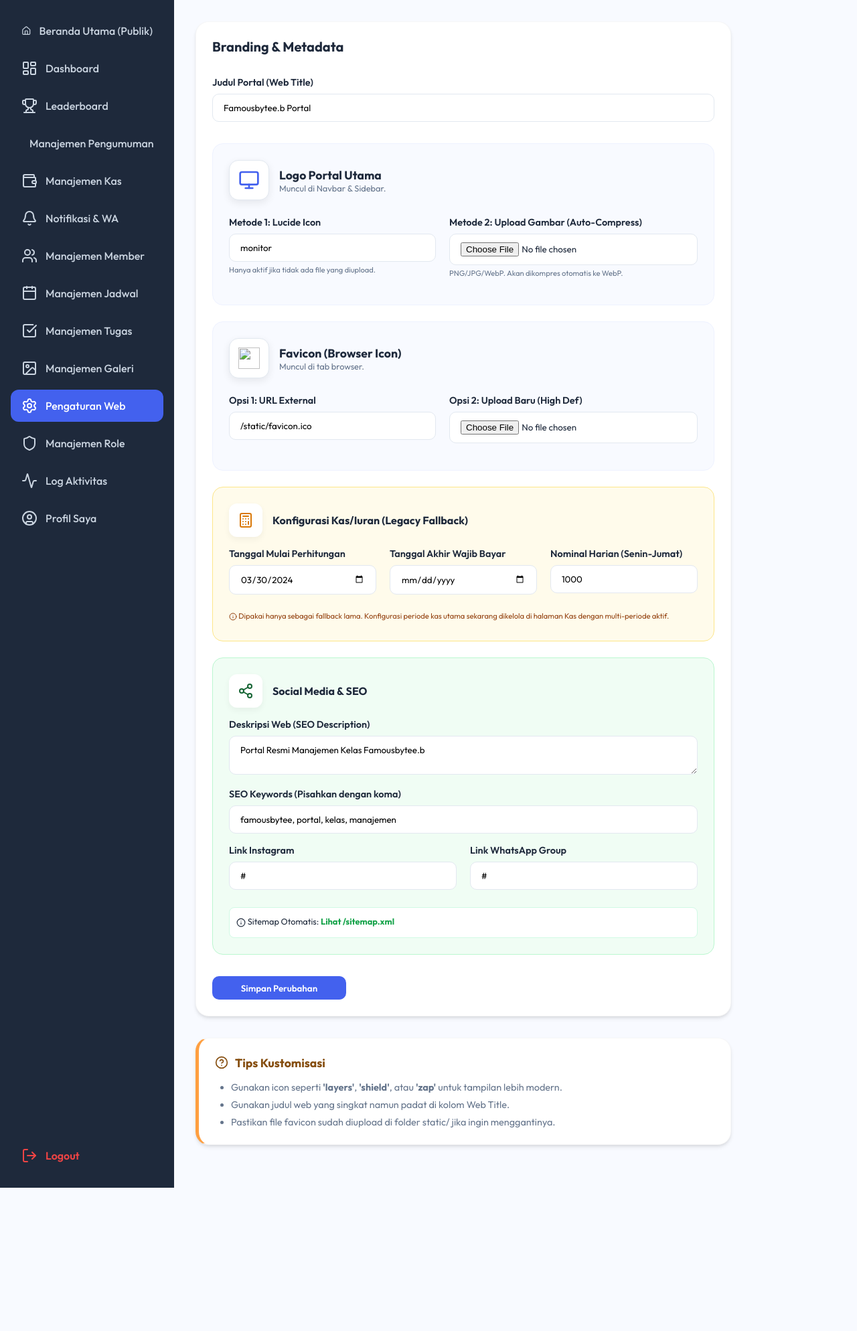
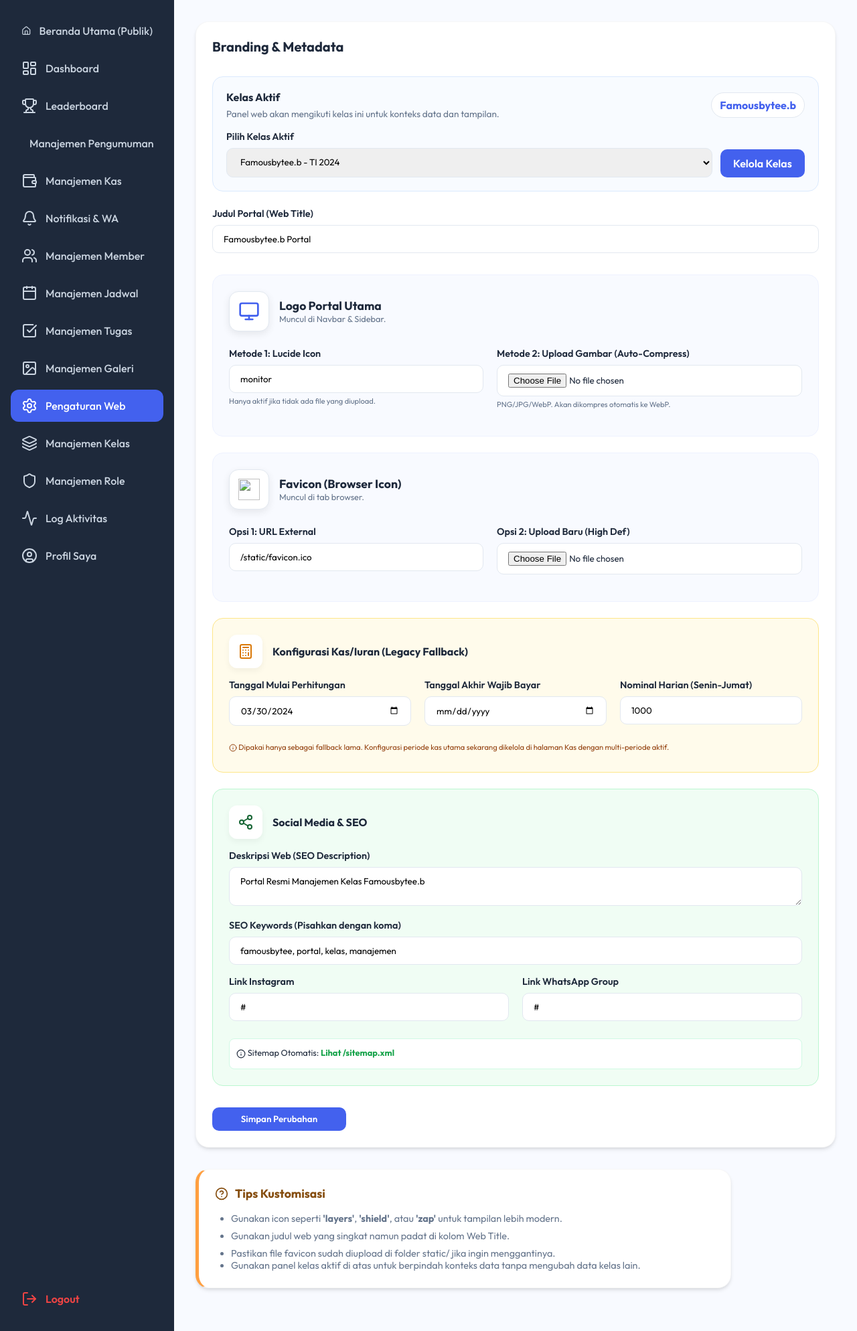
Before and after one commit to aris0996/famousbytee, a Flask app: page /settings in a window 1280 px wide. Shown: the part 67-2055 px from the top of the page at 67% size. Before the commit the page ends 1841 px from the top, so only its background shows below. Run offline with Flask 3, Linux system fonts and the light colour scheme; a user stored in the database is signed in; data comes from the database, SQL or seed files in the repository; some libraries are stand-ins or nearby versions.

Commit message:
feat(classroom): add active classroom switch and class management
- Add active classroom selection in web settings with permission checks
- Update user active classroom on form submission if allowed
- Display active classroom info on user profile page
- Provide classroom dropdown and management link in settings page
- Implement new route and template for classroom management
- Restrict classroom management access based on user roles
- Enforce unique classroom names during creation
- Add classroom management link to navigation for role managers
- Improve settings page layout for active classroom panel and instructions

```diff
--- a/app.py
+++ b/app.py
@@ -2586,7 +2586,25 @@ def manage_settings():
                 if setting: setting.value = val
                 else: db.session.add(SystemSetting(key=key, value=val))
 
-        # 2. Handle Branding File Uploads (Logo/Favicon) with Auto-Compression
+        # 2. Handle active classroom switch from web settings
+        classroom_id = request.form.get('active_classroom_id')
+        if classroom_id is not None and str(classroom_id).strip():
+            try:
+                classroom_id = int(classroom_id)
+                if current_user.role.can_manage_roles:
+                    allowed_classrooms = ClassRoom.query.all()
+                else:
+                    allowed_classrooms = [current_user.classroom or (current_user.student.classroom if current_user.student else None)]
+                    allowed_classrooms = [c for c in allowed_classrooms if c]
+                allowed_ids = {c.id for c in allowed_classrooms}
+                if classroom_id in allowed_ids:
+                    classroom = ClassRoom.query.get(classroom_id)
+                    if classroom:
+                        current_user.classroom_id = classroom.id
+            except Exception:
+                pass
+
+        # 3. Handle Branding File Uploads (Logo/Favicon) with Auto-Compression
         branding_dir = os.path.join(app.config['UPLOAD_FOLDER'], 'branding')
         os.makedirs(branding_dir, exist_ok=True)
 
@@ -2626,7 +2644,43 @@ def manage_settings():
         return redirect(url_for('manage_settings'))
 
     settings = {s.key: s.value for s in SystemSetting.query.all()}
-    return render_template('settings.html', settings=settings)
+    active_classroom = current_user.classroom or (current_user.student.classroom if current_user.student else None)
+    if not active_classroom:
+        active_classroom = ClassRoom.query.filter_by(name='Famousbytee.b').first() or ClassRoom.query.first()
+    classrooms = []
+    if current_user.role.can_manage_roles:
+        classrooms = ClassRoom.query.order_by(ClassRoom.name.asc()).all()
+    elif active_classroom:
+        classrooms = [active_classroom]
+    return render_template('settings.html', settings=settings, classrooms=classrooms, active_classroom=active_classroom)
+
+@app.route('/classes', methods=['GET', 'POST'])
+@login_required
+def manage_classes():
+    if not current_user.role.can_manage_roles:
+        flash('Akses ditolak.')
+        return redirect(url_for('dashboard'))
+
+    if request.method == 'POST':
+        name = (request.form.get('name') or '').strip()
+        batch = (request.form.get('batch') or '').strip()
+        if not name:
+            flash('Nama kelas wajib diisi.')
+            return redirect(url_for('manage_classes'))
+
+        existing = ClassRoom.query.filter(db.func.lower(ClassRoom.name) == name.lower()).first()
+        if existing:
+            flash('Kelas dengan nama tersebut sudah ada.')
+            return redirect(url_for('manage_classes'))
+
+        classroom = ClassRoom(name=name, batch=batch)
+        db.session.add(classroom)
+        db.session.commit()
+        flash('Kelas baru berhasil ditambahkan.')
+        return redirect(url_for('manage_classes'))
+
+    classes = ClassRoom.query.order_by(ClassRoom.name.asc()).all()
+    return render_template('classes.html', classes=classes)
 
 @app.route('/roles', methods=['GET', 'POST'])
 @login_required
--- a/templates/base.html
+++ b/templates/base.html
@@ -556,6 +556,12 @@
 
             {% if current_user.role.can_manage_roles %}
             <div class="nav-item">
+                <a href="{{ url_for('manage_classes') }}"
+                    class="nav-link {{ 'active' if request.endpoint == 'manage_classes' else '' }}">
+                    <i data-lucide="layers-3"></i> <span>Manajemen Kelas</span>
+                </a>
+            </div>
+            <div class="nav-item">
                 <a href="{{ url_for('manage_roles') }}"
                     class="nav-link {{ 'active' if request.endpoint == 'manage_roles' else '' }}">
                     <i data-lucide="shield"></i> <span>Manajemen Role</span>
--- a/templates/profile.html
+++ b/templates/profile.html
@@ -19,6 +19,10 @@
                 <div style="margin-bottom: 1rem;">
                     <label style="display: block; font-size: 0.75rem; color: #94a3b8; text-transform: uppercase; font-weight: 800;">Username / NIM</label>
                     <span style="font-weight: 600;">{{ current_user.username }}</span>
+                </div>
+                <div style="margin-bottom: 1rem;">
+                    <label style="display: block; font-size: 0.75rem; color: #94a3b8; text-transform: uppercase; font-weight: 800;">Kelas Aktif</label>
+                    <span style="font-weight: 600;">{{ current_user.classroom.name if current_user.classroom else (current_user.student.classroom.name if current_user.student and current_user.student.classroom else '-') }}</span>
                 </div>
                 <div>
                     <label style="display: block; font-size: 0.75rem; color: #94a3b8; text-transform: uppercase; font-weight: 800;">Status Akun</label>
--- a/templates/settings.html
+++ b/templates/settings.html
@@ -16,9 +16,36 @@
     {% endif %}
 {% endwith %}
 
-<div class="card" style="max-width: 800px;">
+<div class="card" style="max-width: 980px;">
     <h3 style="margin-bottom: 2rem; font-size: 1.25rem;">Branding & Metadata</h3>
     <form method="POST" enctype="multipart/form-data">
+        <div style="padding: 1.25rem; border: 1px solid #dbeafe; background: #f8fbff; border-radius: 16px; margin-bottom: 1.5rem;">
+            <div style="display: flex; justify-content: space-between; align-items: center; gap: 1rem; flex-wrap: wrap; margin-bottom: 1rem;">
+                <div>
+                    <h4 style="margin: 0 0 0.35rem 0; font-size: 1rem;">Kelas Aktif</h4>
+                    <p style="margin: 0; color: var(--text-muted); font-size: 0.85rem;">Panel web akan mengikuti kelas ini untuk konteks data dan tampilan.</p>
+                </div>
+                <div style="padding: 0.5rem 0.75rem; background: white; border-radius: 999px; border: 1px solid #e2e8f0; font-weight: 700; color: var(--primary);">
+                    {{ active_classroom.name if active_classroom else 'Belum dipilih' }}
+                </div>
+            </div>
+            <div style="display: grid; grid-template-columns: 1fr auto; gap: 0.75rem; align-items: end;">
+                <div class="form-group" style="margin-bottom: 0;">
+                    <label>Pilih Kelas Aktif</label>
+                    <select name="active_classroom_id" class="form-control">
+                        {% for classroom in classrooms %}
+                        <option value="{{ classroom.id }}" {% if active_classroom and classroom.id == active_classroom.id %}selected{% endif %}>
+                            {{ classroom.name }}{% if classroom.batch %} - {{ classroom.batch }}{% endif %}
+                        </option>
+                        {% endfor %}
+                    </select>
+                </div>
+                <a href="{{ url_for('manage_classes') }}" class="btn" style="text-decoration: none; display: inline-flex; align-items: center; justify-content: center; height: 42px; {% if not current_user.role.can_manage_roles %}display:none;{% endif %}">
+                    Kelola Kelas
+                </a>
+            </div>
+        </div>
+
         <div class="form-group">
             <label>Judul Portal (Web Title)</label>
             <input type="text" name="web_title" class="form-control" value="{{ settings.get('web_title', '') }}" placeholder="Contoh: Famousbytee.b Portal">
@@ -147,6 +174,7 @@
         <li style="margin-bottom: 8px;">Gunakan icon seperti <b>'layers'</b>, <b>'shield'</b>, atau <b>'zap'</b> untuk tampilan lebih modern.</li>
         <li style="margin-bottom: 8px;">Gunakan judul web yang singkat namun padat di kolom Web Title.</li>
         <li>Pastikan file favicon sudah diupload di folder <code>static/</code> jika ingin menggantinya.</li>
+        <li>Gunakan panel kelas aktif di atas untuk berpindah konteks data tanpa mengubah data kelas lain.</li>
     </ul>
 </div>
 {% endblock %}
```
